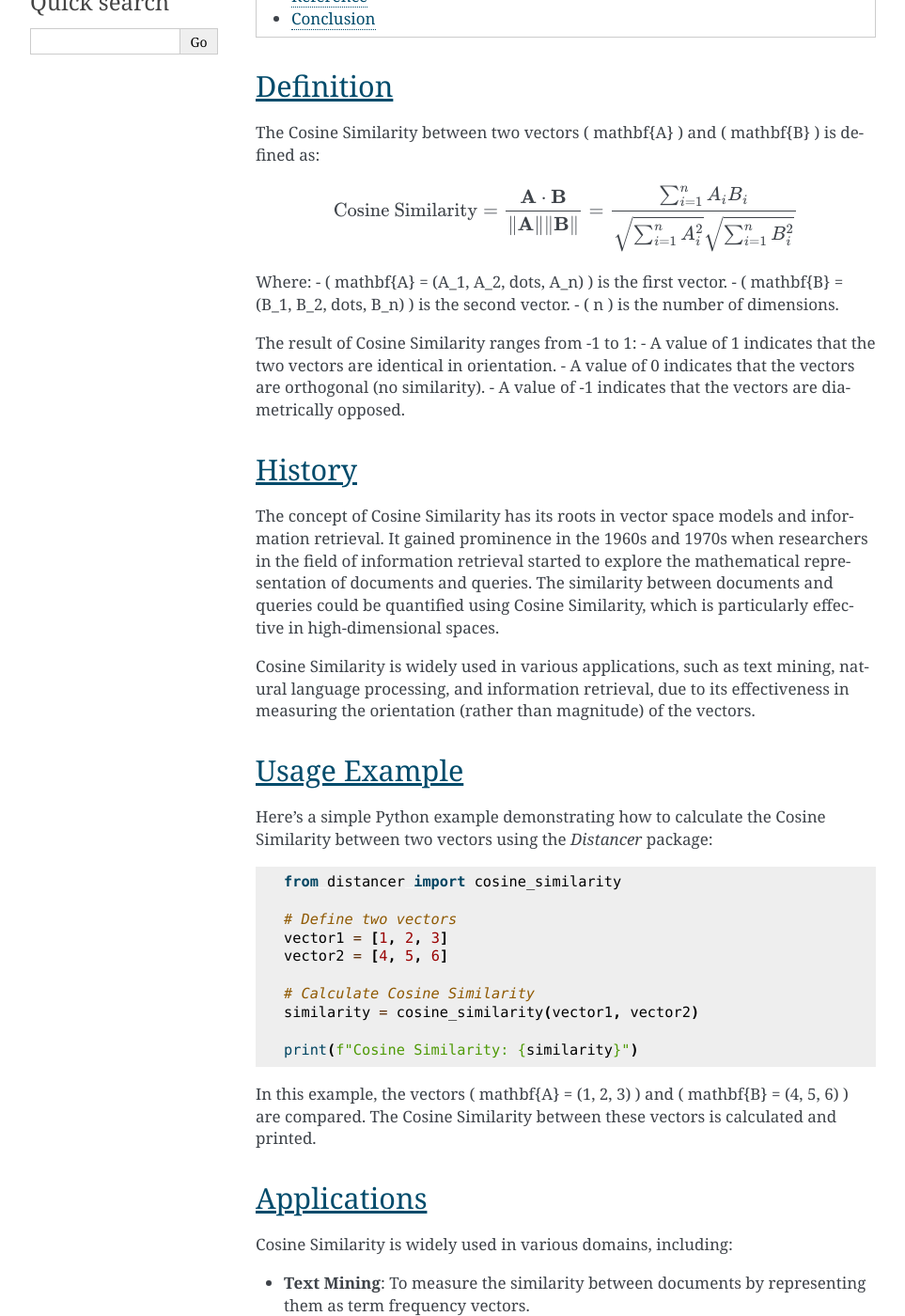
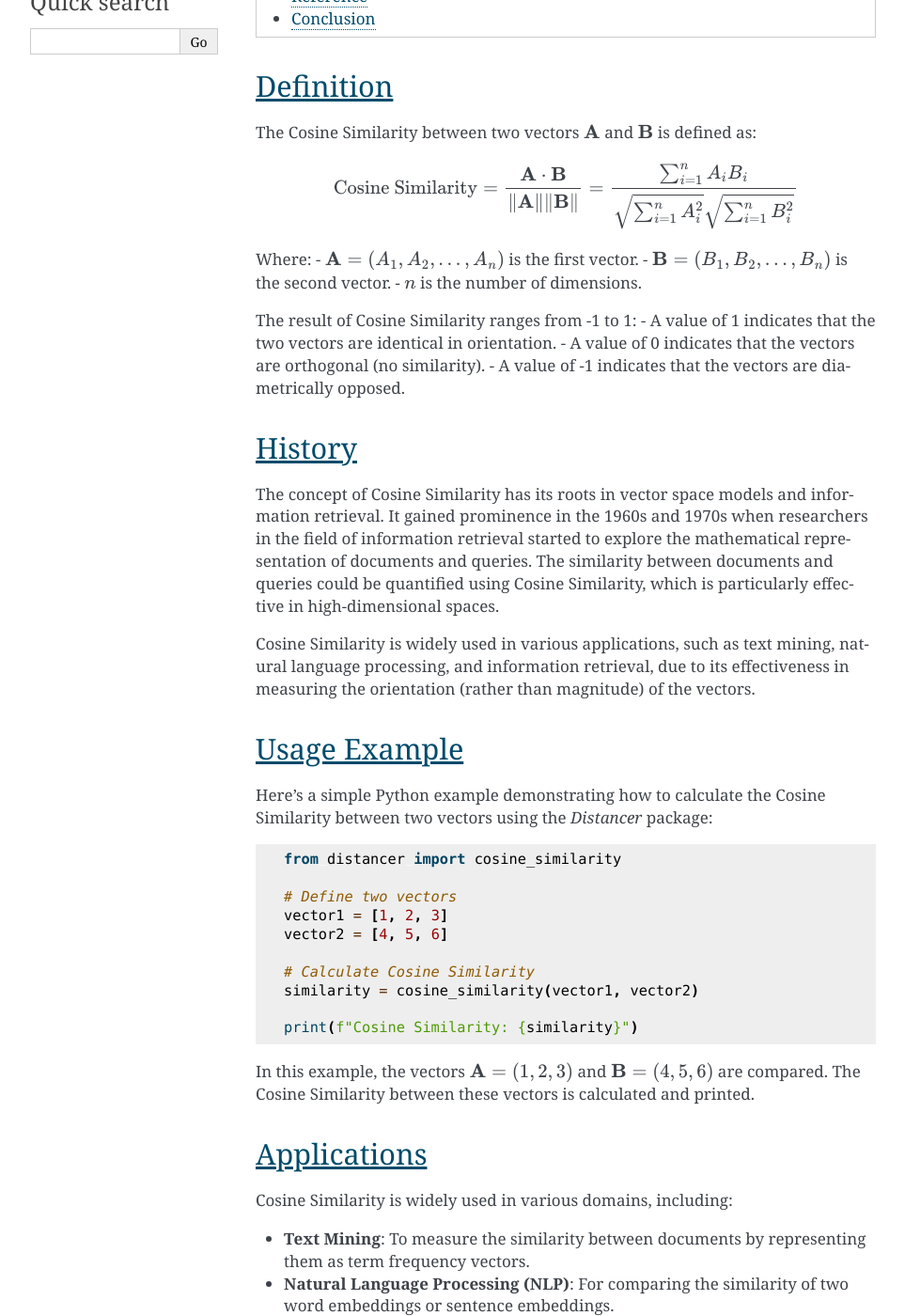
Before and after one commit to ym001/distancia, a Sphinx documentation site: the page built from docs/cosine.rst, in a window 1280 px wide and 1400 px high, scrolled down 344 px. Shown: the whole window at 94% size, without its empty margins (148-1111 px from the left). Built offline with Sphinx 7.4.7, drawn with Linux system fonts in a browser that asks for light colours; pages that are not in the unit, such as notebooks, are missing from menus; part of the change alters nothing that is shown.

```diff
--- a/docs/cosine.rst
+++ b/docs/cosine.rst
@@ -10,16 +10,16 @@ Cosine Similarity
 Definition
 ----------
 
-The Cosine Similarity between two vectors \( \mathbf{A} \) and \( \mathbf{B} \) is defined as:
+The Cosine Similarity between two vectors :math:`\mathbf{A}` and :math:`\mathbf{B}` is defined as:
 
 .. math::
 
    \text{Cosine Similarity} = \frac{\mathbf{A} \cdot \mathbf{B}}{\|\mathbf{A}\| \|\mathbf{B}\|} = \frac{\sum_{i=1}^{n} A_i B_i}{\sqrt{\sum_{i=1}^{n} A_i^2} \sqrt{\sum_{i=1}^{n} B_i^2}}
 
 Where:
-- \( \mathbf{A} = (A_1, A_2, \dots, A_n) \) is the first vector.
-- \( \mathbf{B} = (B_1, B_2, \dots, B_n) \) is the second vector.
-- \( n \) is the number of dimensions.
+- :math:`\mathbf{A} = (A_1, A_2, \dots, A_n)` is the first vector.
+- :math:`\mathbf{B} = (B_1, B_2, \dots, B_n)` is the second vector.
+- :math:`n` is the number of dimensions.
 
 The result of Cosine Similarity ranges from -1 to 1:
 - A value of 1 indicates that the two vectors are identical in orientation.
@@ -51,7 +51,7 @@ Here's a simple Python example demonstrating how to calculate the Cosine Similar
 
     print(f"Cosine Similarity: {similarity}")
 
-In this example, the vectors \( \mathbf{A} = (1, 2, 3) \) and \( \mathbf{B} = (4, 5, 6) \) are compared. The Cosine Similarity between these vectors is calculated and printed.
+In this example, the vectors :math:`\mathbf{A} = (1, 2, 3)` and :math:`\mathbf{B} = (4, 5, 6)` are compared. The Cosine Similarity between these vectors is calculated and printed.
 
 Applications
 ------------
```
